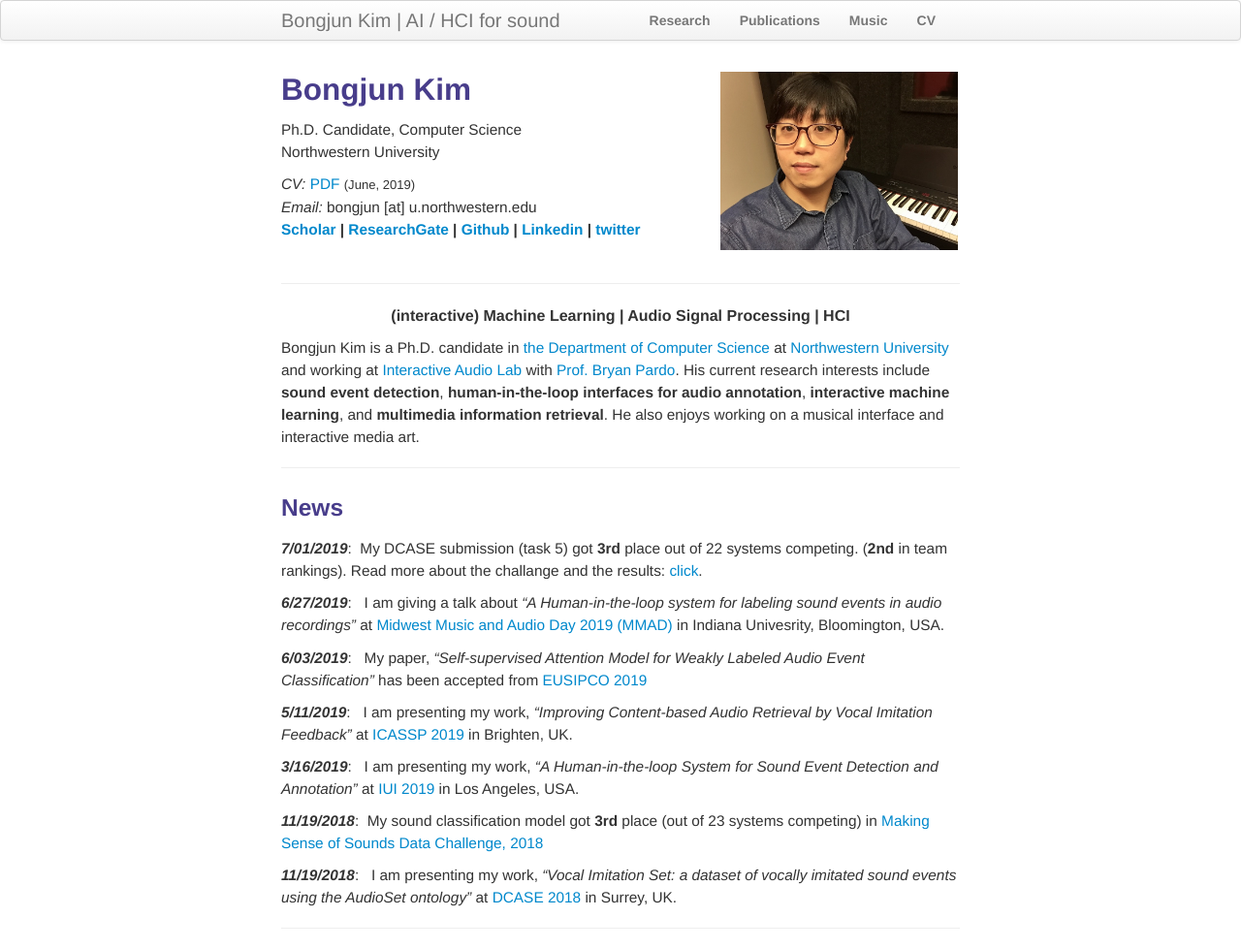
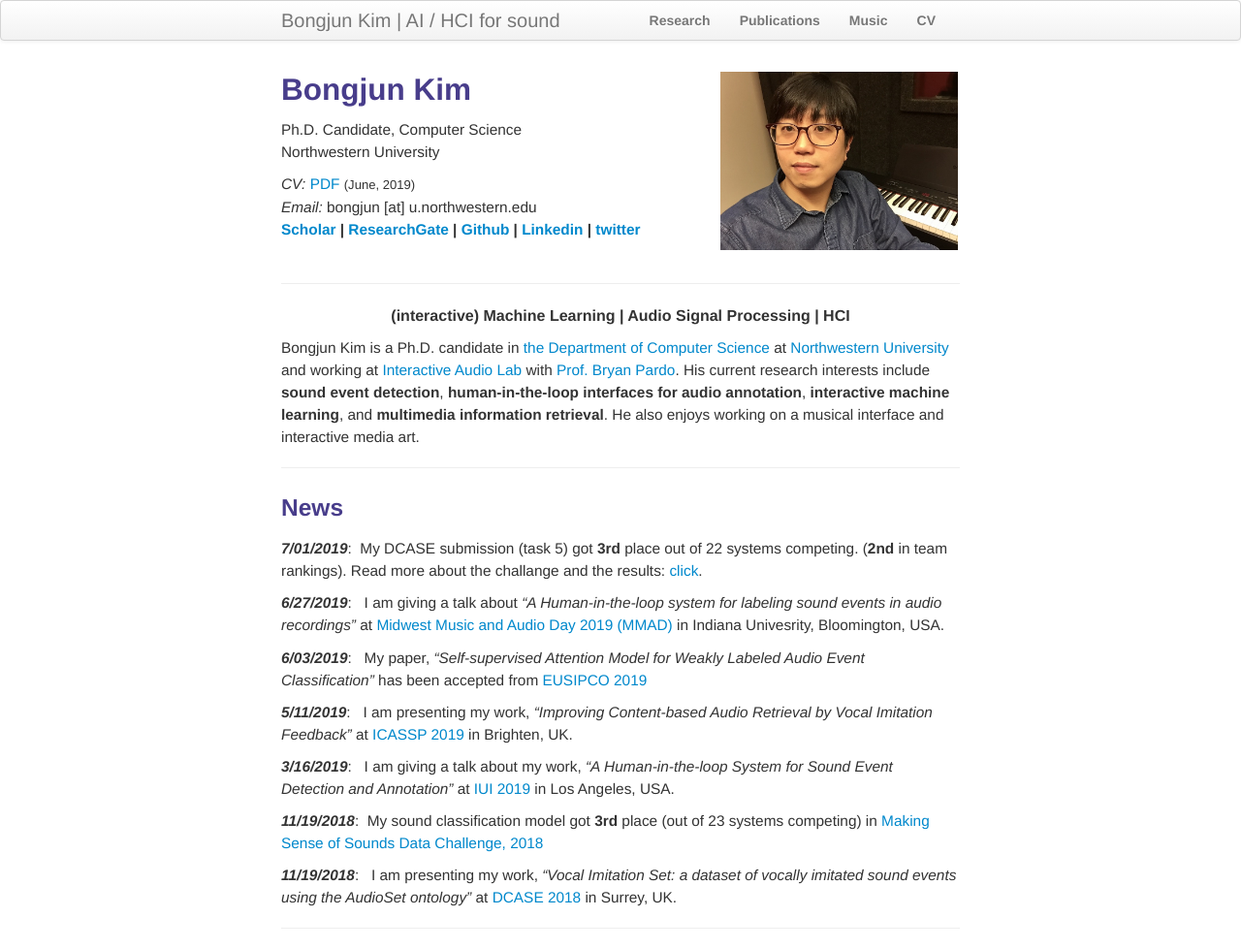
Before and after one commit to bongjun/bongjun.github.io, a Jekyll site: the page built from index.md, in a window 1280 px wide. Shown: the whole page at 97% size. Built offline with Jekyll 4.4.1, drawn with Linux system fonts in a browser that asks for light colours.

Commit message:
Update index.md

```diff
--- a/index.md
+++ b/index.md
@@ -47,7 +47,7 @@ Bongjun Kim is a Ph.D. candidate in [the Department of Computer Science](https:/
 
 ***5/11/2019***:&nbsp;&nbsp; I am presenting my work, *"Improving Content-based Audio Retrieval by Vocal Imitation Feedback"* at [ICASSP 2019](https://2019.ieeeicassp.org/) in Brighten, UK.
 
-***3/16/2019***:&nbsp;&nbsp; I am presenting my work, *"A Human-in-the-loop System for Sound Event Detection and Annotation"* at [IUI 2019](https://iui.acm.org/2019/) in Los Angeles, USA.
+***3/16/2019***:&nbsp;&nbsp; I am giving a talk about my work, *"A Human-in-the-loop System for Sound Event Detection and Annotation"* at [IUI 2019](https://iui.acm.org/2019/) in Los Angeles, USA.
 
 ***11/19/2018***:&nbsp; My sound classification model got **3rd** place (out of 23 systems competing) in [Making Sense of Sounds Data Challenge, 2018](https://cvssp.org/projects/making_sense_of_sounds/site/challenge/#results)
 
```
